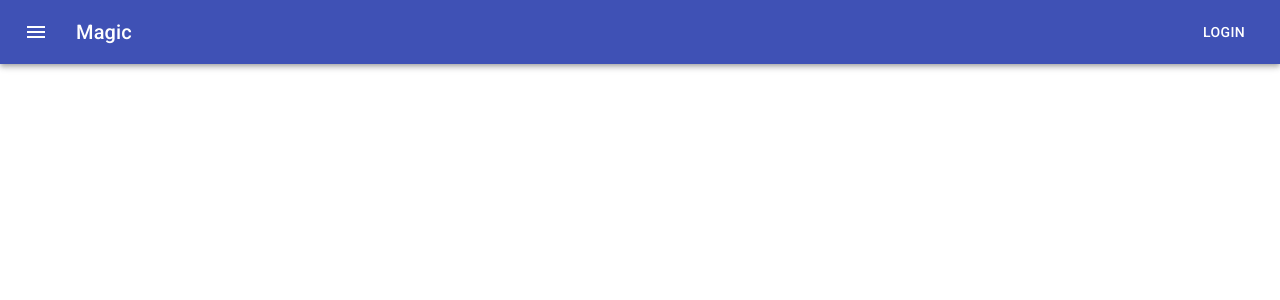
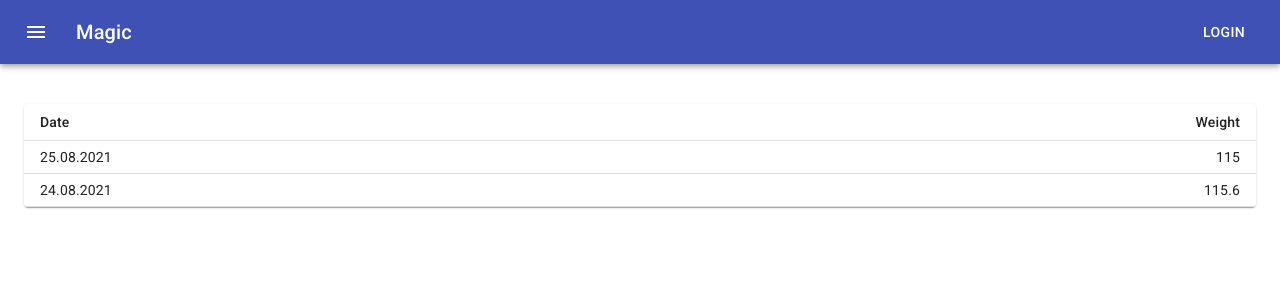
Before and after one commit to fernandokokocha/magic-frontend, a React (Create React App) app: page / in a window 1280 px wide. Shown: the top 300 px of the page. Built offline with nearby package versions, Linux system fonts and the light colour scheme.

Commit message:
Add static Magic Table component plus some basic layout

```diff
--- a/src/App.tsx
+++ b/src/App.tsx
@@ -5,6 +5,8 @@ import Typography from "@material-ui/core/Typography";
 import Button from "@material-ui/core/Button";
 import IconButton from "@material-ui/core/IconButton";
 import MenuIcon from "@material-ui/icons/Menu";
+import MagicTable from "./components/MagicTable";
+import { Box, Container } from "@material-ui/core";
 
 const useStyles = makeStyles((theme: Theme) =>
   createStyles({
@@ -41,6 +43,11 @@ function App() {
           <Button color="inherit">Login</Button>
         </Toolbar>
       </AppBar>
+      <Box mt={5}>
+        <Container>
+          <MagicTable />
+        </Container>
+      </Box>
     </div>
   );
 }
--- /dev/null
+++ b/src/components/MagicTable.tsx
@@ -0,0 +1,40 @@
+import Table from "@material-ui/core/Table";
+import TableBody from "@material-ui/core/TableBody";
+import TableCell from "@material-ui/core/TableCell";
+import TableContainer from "@material-ui/core/TableContainer";
+import TableHead from "@material-ui/core/TableHead";
+import TableRow from "@material-ui/core/TableRow";
+import Paper from "@material-ui/core/Paper";
+
+const createData = (name: string, calories: number) => {
+  return { name, calories };
+};
+
+const rows = [createData("25.08.2021", 115), createData("24.08.2021", 115.6)];
+
+export const MagicTable = () => {
+  return (
+    <TableContainer component={Paper}>
+      <Table size="small" aria-label="magic table">
+        <TableHead>
+          <TableRow>
+            <TableCell>Date</TableCell>
+            <TableCell align="right">Weight</TableCell>
+          </TableRow>
+        </TableHead>
+        <TableBody>
+          {rows.map((row) => (
+            <TableRow key={row.name}>
+              <TableCell component="th" scope="row">
+                {row.name}
+              </TableCell>
+              <TableCell align="right">{row.calories}</TableCell>
+            </TableRow>
+          ))}
+        </TableBody>
+      </Table>
+    </TableContainer>
+  );
+};
+
+export default MagicTable;
```
Also changed, not shown: 1 other file (tests, documents, lock files or other folders).
